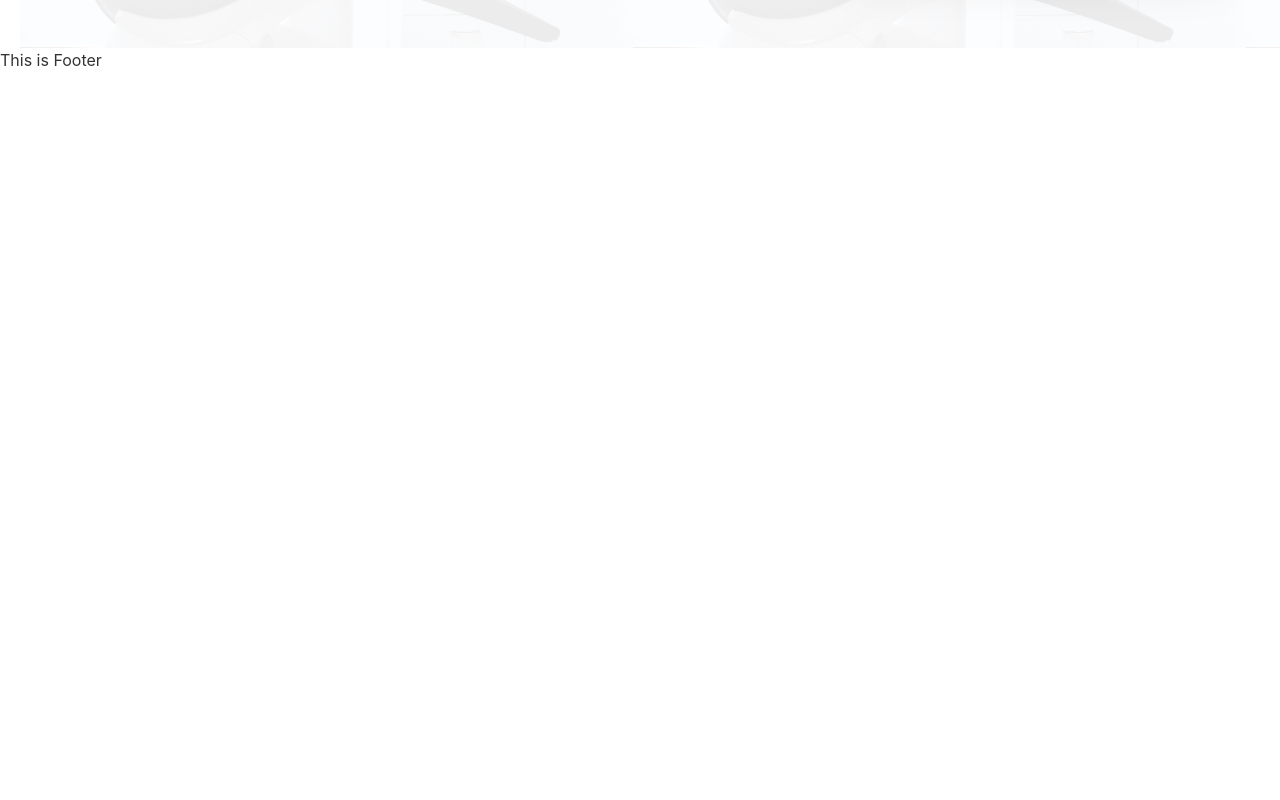
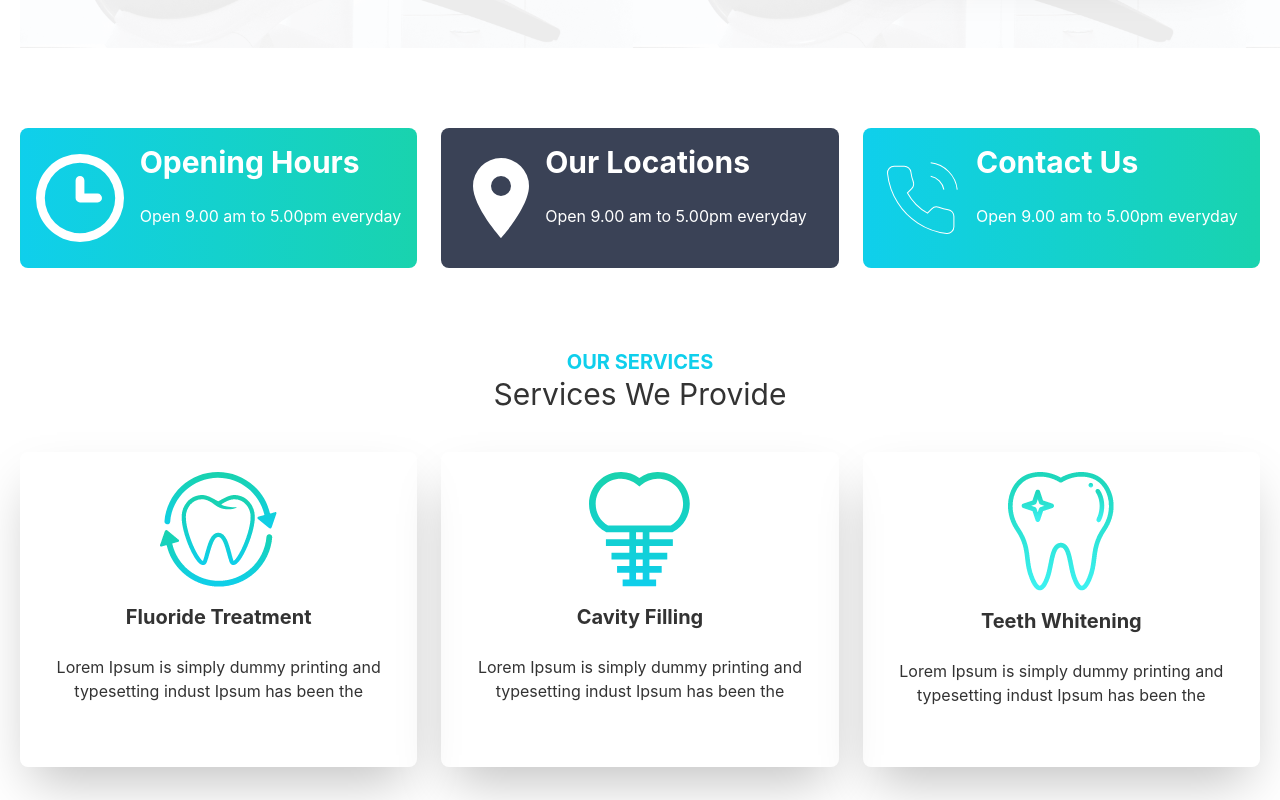
Before and after one commit to hbkabir004/Doctors-Portal-Client-Side, a React (Create React App) app: page / in a window 1280 px wide. Shown: the part 400-1200 px from the top of the page. Before the commit the page ends 800 px from the top, so only its background shows below. Built offline with nearby package versions, Linux system fonts and the light colour scheme.

Commit message:
Services & Treatments added

```diff
--- /dev/null
+++ b/src/components/Pages/Home/Extra.jsx
@@ -0,0 +1,21 @@
+import React from 'react';
+import extra from '../../../assets/images/treatment.png';
+
+const Extra = () => {
+    return (
+        <div className="hero mt-20">
+            <div className="hero-content flex-col lg:flex-row">
+                <img src={extra} className="lg:mr-32 max-w-sm rounded-lg shadow-2xl" alt='' />
+                <div className='w-[479px]'>
+                    <h1 className="text-5xl font-bold">Exceptional Dental Care, on Your Terms</h1>
+                    <p className="py-6">
+                        It is a long established fact that a reader will be distracted by the readable content of a page when looking at its layout. The point of using Lorem Ipsumis that it has a more-or-less normal distribution of letters,as opposed to using 'Content here, content here', making it look like readable English. Many desktop publishing packages and web page
+                    </p>
+                    <button className="btn btn-primary bg-gradient-to-r from-primary to-secondary text-white font-bold">Get Started</button>
+                </div>
+            </div>
+        </div>
+    );
+};
+
+export default Extra;
--- a/src/components/Pages/Home/Home.jsx
+++ b/src/components/Pages/Home/Home.jsx
@@ -1,10 +1,16 @@
 import React from 'react';
 import Banner from './Banner';
+import Extra from './Extra';
+import InfoCards from './InfoCards/InfoCards';
+import Services from './Services/Services';
 
 const Home = () => {
     return (
         <div className='mx-5'>
             <Banner></Banner>
+            <InfoCards></InfoCards>
+            <Services></Services>
+            <Extra></Extra>
         </div>
     );
 };
--- a/src/components/Pages/Home/InfoCards.jsx
+++ /dev/null
@@ -1,11 +0,0 @@
-import React from 'react';
-
-const InfoCards = () => {
-    return (
-        <div>
-
-        </div>
-    );
-};
-
-export default InfoCards;
--- /dev/null
+++ b/src/components/Pages/Home/InfoCards/InfoCard.jsx
@@ -0,0 +1,18 @@
+import React from 'react';
+
+const InfoCard = ({ card }) => {
+    const { name, description, icon, bgClass } = card;
+    return (
+        <div className={`hero rounded-lg ${bgClass}`}>
+            <div className="hero-content flex-col lg:flex-row text-white">
+                <img src={icon} className="max-w-sm" alt='' />
+                <div>
+                    <h1 className="text-3xl font-bold">{name}</h1>
+                    <p className="py-6">{description}</p>
+                </div>
+            </div>
+        </div>
+    );
+};
+
+export default InfoCard;
--- /dev/null
+++ b/src/components/Pages/Home/InfoCards/InfoCards.jsx
@@ -0,0 +1,43 @@
+import React from 'react';
+import clock from '../../../../assets/icons/clock.svg';
+import marker from '../../../../assets/icons/marker.svg';
+import phone from '../../../../assets/icons/phone.svg';
+import InfoCard from './InfoCard';
+
+const InfoCards = () => {
+    const cardData = [
+        {
+            id: 1,
+            name: 'Opening Hours',
+            description: 'Open 9.00 am to 5.00pm everyday',
+            icon: clock,
+            bgClass: 'bg-gradient-to-r from-primary to-secondary'
+        },
+        {
+            id: 2,
+            name: 'Our Locations',
+            description: 'Open 9.00 am to 5.00pm everyday',
+            icon: marker,
+            bgClass: 'bg-accent'
+        },
+        {
+            id: 3,
+            name: 'Contact Us',
+            description: 'Open 9.00 am to 5.00pm everyday',
+            icon: phone,
+            bgClass: 'bg-gradient-to-r from-primary to-secondary'
+        },
+    ]
+    return (
+        <div className='grid lg:grid-cols-3 md:grid-cols-2 grid-cols-1 gap-6 mt-20'>
+            {
+                cardData.map(data => <InfoCard
+                    key={data.id}
+                    card={data}
+                ></InfoCard>)
+            }
+        </div>
+    );
+};
+
+export default InfoCards;
--- /dev/null
+++ b/src/components/Pages/Home/Services/Service.jsx
@@ -0,0 +1,22 @@
+import React from 'react';
+
+const Service = ({ service }) => {
+    const { name, description, img } = service;
+    return (
+        <div className='rounded-lg shadow-2xl p-5'>
+            <img src={img} className="max-w-sm mx-auto" alt='' />
+            <div className="hero rounded-lg">
+                <div className="hero-content flex-col lg:flex-row">
+                    <div className='text-center'>
+                        <h1 className="text-xl font-bold">{name}</h1>
+                        <p className="py-6">{description}</p>
+                    </div>
+                </div>
+            </div>
+        </div>
+    );
+
+
+};
+
+export default Service;
--- /dev/null
+++ b/src/components/Pages/Home/Services/Services.jsx
@@ -0,0 +1,46 @@
+import React from 'react';
+import cavity from '../../../../assets/images/cavity.png';
+import fluoride from '../../../../assets/images/fluoride.png';
+import whitening from '../../../../assets/images/whitening.png';
+import Service from './Service';
+
+const Services = () => {
+    const serviceData = [
+        {
+            id: 1,
+            name: 'Fluoride Treatment',
+            description: 'Lorem Ipsum is simply dummy printing and typesetting indust Ipsum has been the',
+            img: fluoride
+        },
+        {
+            id: 2,
+            name: 'Cavity Filling',
+            description: 'Lorem Ipsum is simply dummy printing and typesetting indust Ipsum has been the',
+            img: cavity
+        },
+        {
+            id: 3,
+            name: 'Teeth Whitening',
+            description: 'Lorem Ipsum is simply dummy printing and typesetting indust Ipsum has been the',
+            img: whitening
+        },
+    ]
+    return (
+        <div>
+            <div className='text-center mt-20'>
+                <h1 className='text-xl text-primary font-bold'>OUR SERVICES</h1>
+                <h1 className='text-3xl'>Services We Provide</h1>
+            </div>
+            <div className='grid lg:grid-cols-3 md:grid-cols-2 grid-cols-1 gap-6 mt-10'>
+                {
+                    serviceData.map(data => <Service
+                        key={data.id}
+                        service={data}
+                    ></Service>)
+                }
+            </div>
+        </div>
+    );
+};
+
+export default Services;
```
